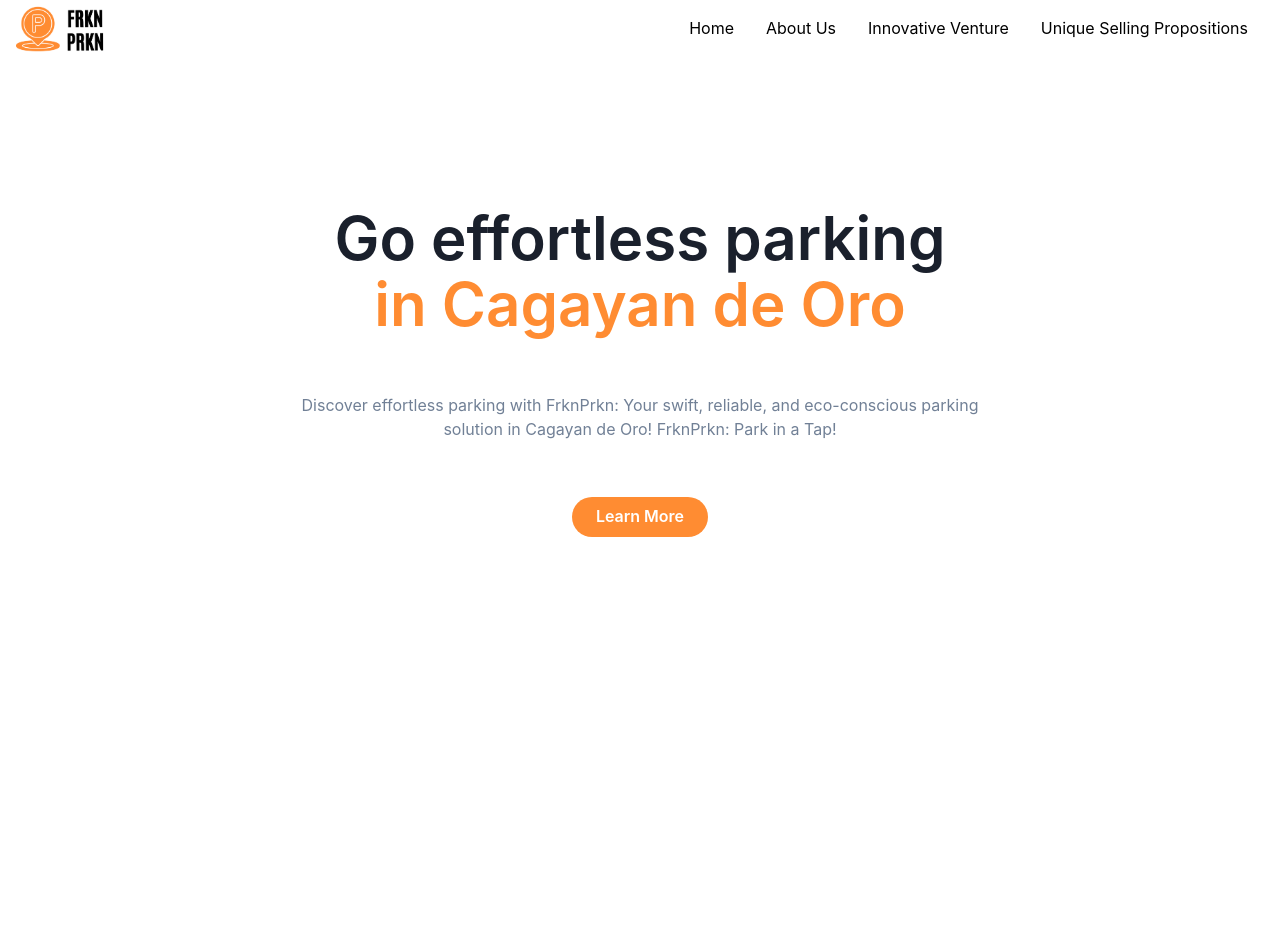
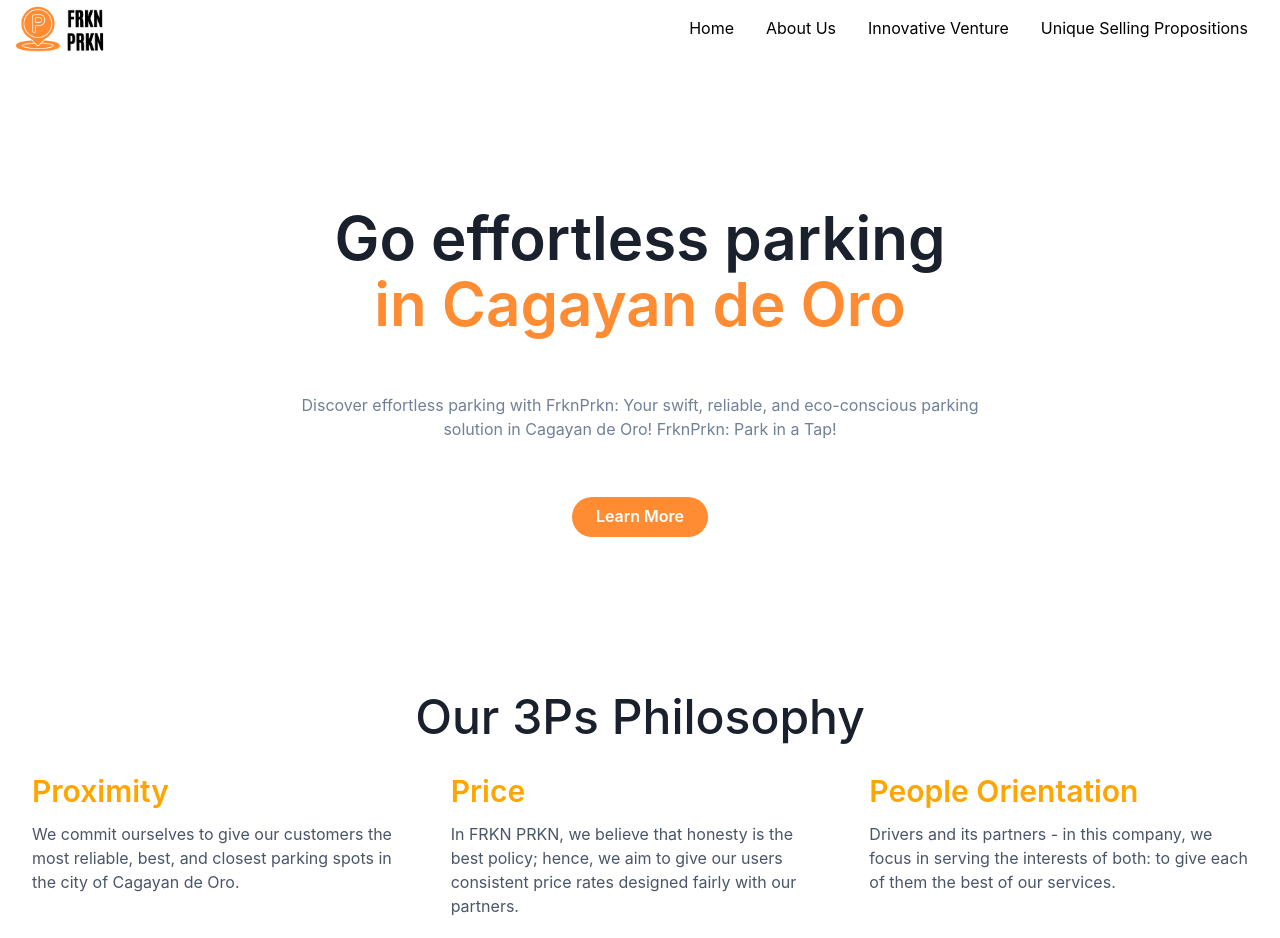
Before and after one commit to AdrianeTroyRoa/TechnoLandingFrknPrkn, a React (Vite) app: page / in a window 1280 px wide. Shown: the top 938 px of the page. Before the commit the page ends 800 px from the top, so only its background shows below. Built offline with nearby package versions, Linux system fonts and the light colour scheme.

Commit message:
Inputted info for 3Ps and initialized innovative venture part

```diff
--- a/src/App.jsx
+++ b/src/App.jsx
@@ -1,11 +1,15 @@
+import About from "./components/About";
 import Cover from "./components/Cover";
 import Header from "./components/Header";
+import Solution from "./components/Solution";
 
 function App() {
   return (
     <>
       <Header />
       <Cover />
+      <About />
+      <Solution />
     </>
   );
 }
--- /dev/null
+++ b/src/components/About.jsx
@@ -0,0 +1,51 @@
+import {
+  Box,
+  SimpleGrid,
+  Icon,
+  Text,
+  Stack,
+  Flex,
+  Center,
+  Container,
+} from "@chakra-ui/react";
+
+const Feature = ({ title, text }) => {
+  return (
+    <Stack>
+      <Text fontWeight={600} fontSize='3xl' color="orange">{title}</Text>
+      <Text color={"gray.600"}>{text}</Text>
+    </Stack>
+  );
+};
+
+export default function About() {
+  return (
+    <Container maxW={"container.xl"} id="about">
+      <Center>
+        <Text fontSize="5xl" fontWeight={500}>Our 3Ps Philosophy</Text>
+      </Center>
+      <Box p={4}>
+        <SimpleGrid columns={{ base: 1, md: 3 }} spacing={10}>
+          <Feature
+            title={"Proximity"}
+            text={
+              "We commit ourselves to give our customers the most reliable, best, and closest parking spots in the city of Cagayan de Oro."
+            }
+          />
+          <Feature
+            title={"Price"}
+            text={
+              "In FRKN PRKN, we believe that honesty is the best policy; hence, we aim to give our users consistent price rates designed fairly with our partners."
+            }
+          />
+          <Feature
+            title={"People Orientation"}
+            text={
+              "Drivers and its partners - in this company, we focus in serving the interests of both: to give each of them the best of our services."
+            }
+          />
+        </SimpleGrid>
+      </Box>
+    </Container>
+  );
+}
--- /dev/null
+++ b/src/components/Solution.jsx
@@ -0,0 +1,5 @@
+export default function Solution(){
+  return(
+    <h1>Hello, world</h1>
+  )
+}
```
